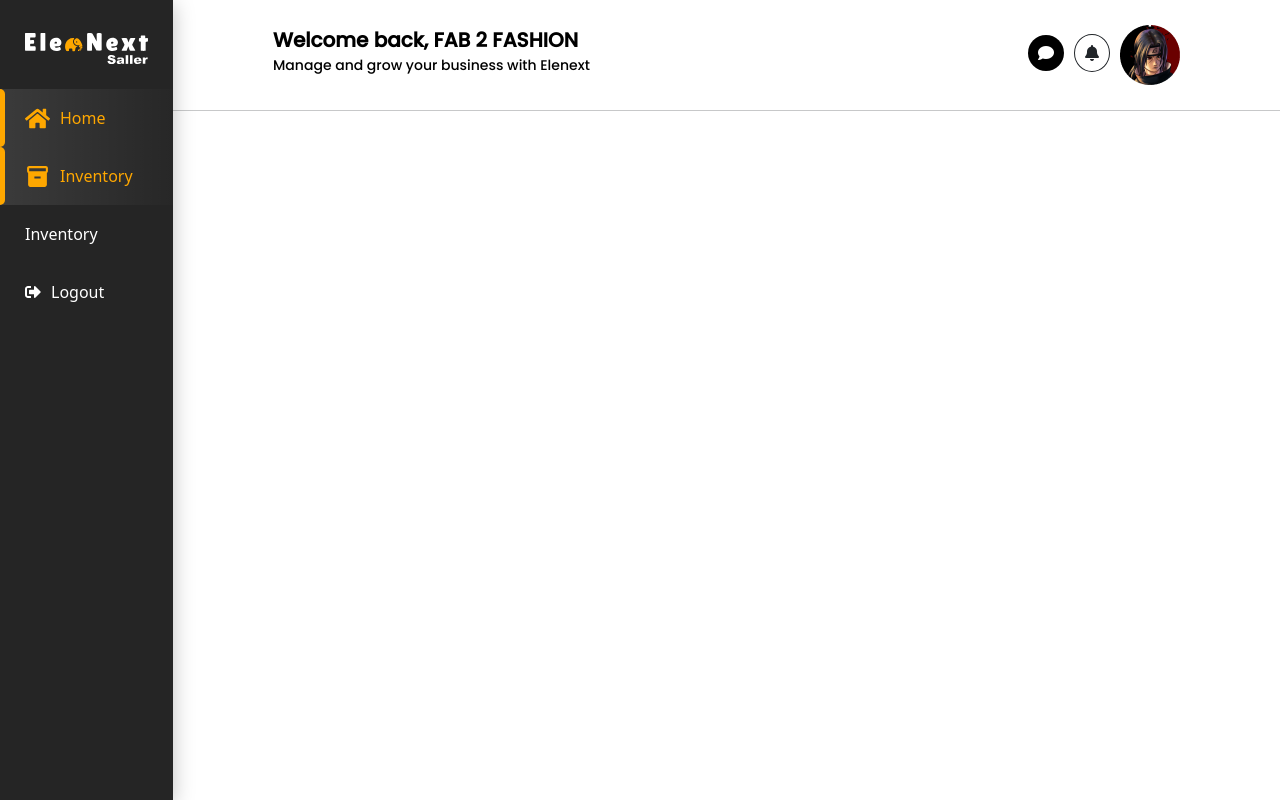
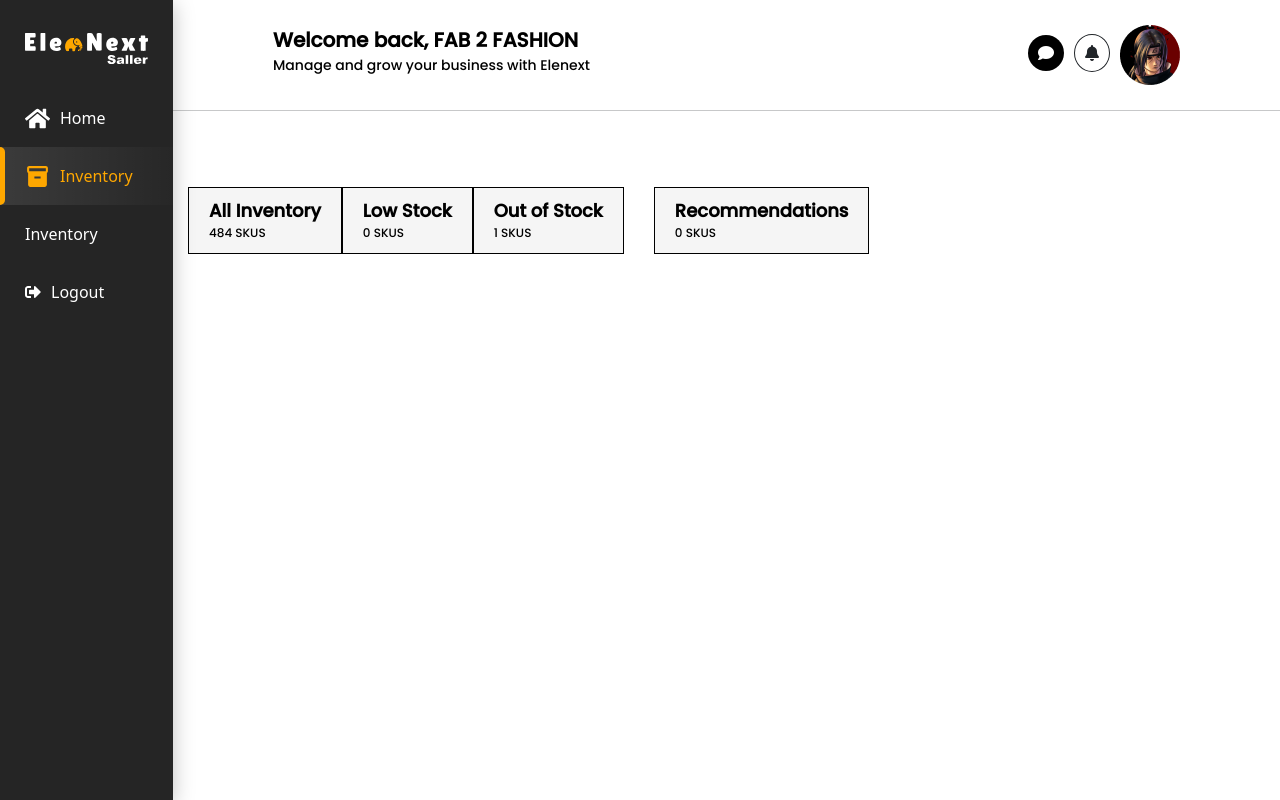
Before and after one commit to umangmalaviya/Elenext-Seller, a React (Create React App) app: page /Inventory in a window 1280 px wide. Built offline with nearby package versions, Linux system fonts and the light colour scheme.

Commit message:
update - 20230505(2)

```diff
--- a/src/Components/Pages/Inventory.jsx
+++ b/src/Components/Pages/Inventory.jsx
@@ -4,7 +4,7 @@ import { LinkContainer } from "react-router-bootstrap";
 import { NavLink } from "react-router-dom";
 import { FaHome, FaSignOutAlt } from "react-icons/fa";
 import { MdInventory } from "react-icons/md";
-import "../Styles/Demo.css"
+import "../Styles/Inventory.css"
 import logo from "../Images/new-seller-logo.svg"
 
 const Inventory = () => {
@@ -23,7 +23,7 @@ const Inventory = () => {
                         <Nav className="flex-column">
                             <img src={logo} alt="logo" className="logo" />
                             <LinkContainer to="/Home" exact>
-                                <Nav.Link as={NavLink} to="/Inventory" exact ativeclassname="active">
+                                <Nav.Link as={NavLink} to="/home" exact ativeclassname="active">
                                     <FaHome className="mr-2" size='25px' /> Home
                                 </Nav.Link>
                             </LinkContainer>
@@ -64,6 +64,28 @@ const Inventory = () => {
                         </div>
                     </div>
                     <hr />
+                    <div className="inventory_sec">
+                        <div className="container-fluid">
+                            <div className="inventory_parts">
+                                <div className="inventory_parts_inn all_inventory">
+                                    <h3>All Inventory</h3>
+                                    <h4><span>484</span> SKUS</h4>
+                                </div>
+                                <div className="inventory_parts_inn lows_inventory">
+                                    <h3>Low Stock</h3>
+                                    <h4><span>0</span> SKUS</h4>
+                                </div>
+                                <div className="inventory_parts_inn outofs_inventory">
+                                    <h3>Out of Stock</h3>
+                                    <h4><span>1</span> SKUS</h4>
+                                </div>
+                                <div className="inventory_parts_inn recom_inventory">
+                                    <h3>Recommendations</h3>
+                                    <h4><span>0</span> SKUS</h4>
+                                </div>
+                            </div>
+                        </div>
+                    </div>
                 </div>
             </div>
         </>
--- /dev/null
+++ b/src/Components/Styles/Inventory.css
@@ -0,0 +1,37 @@
+.inventory_sec {
+    padding-top: 60px;
+}
+
+.inventory_parts {
+    display: flex;
+}
+
+.inventory_parts_inn {
+    padding: 10px 20px;
+    background: #F5F5F5;
+    border: 1px solid #000000;
+}
+
+.inventory_parts_inn h3 {
+    font-style: normal;
+    font-weight: 600;
+    font-size: 18px;
+    line-height: 25px;
+    color: #000000;
+}
+
+.inventory_parts_inn h4 {
+    font-style: normal;
+    font-weight: 500;
+    font-size: 12px;
+    line-height: 20px;
+    color: #000000;
+}
+
+.inventory_parts_inn h4 span {
+    display: inline-block;
+}
+
+.inventory_parts_inn.recom_inventory {
+    margin-left: 30px;
+}
```
